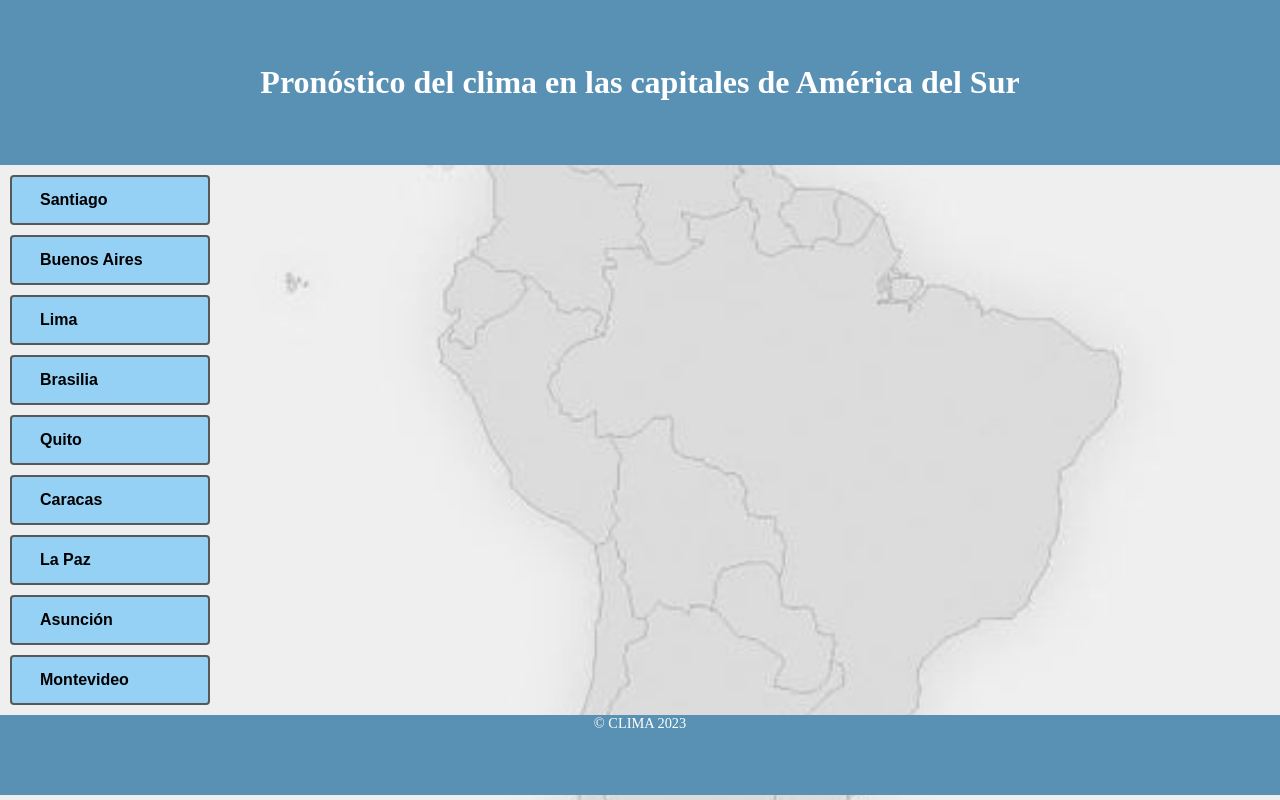
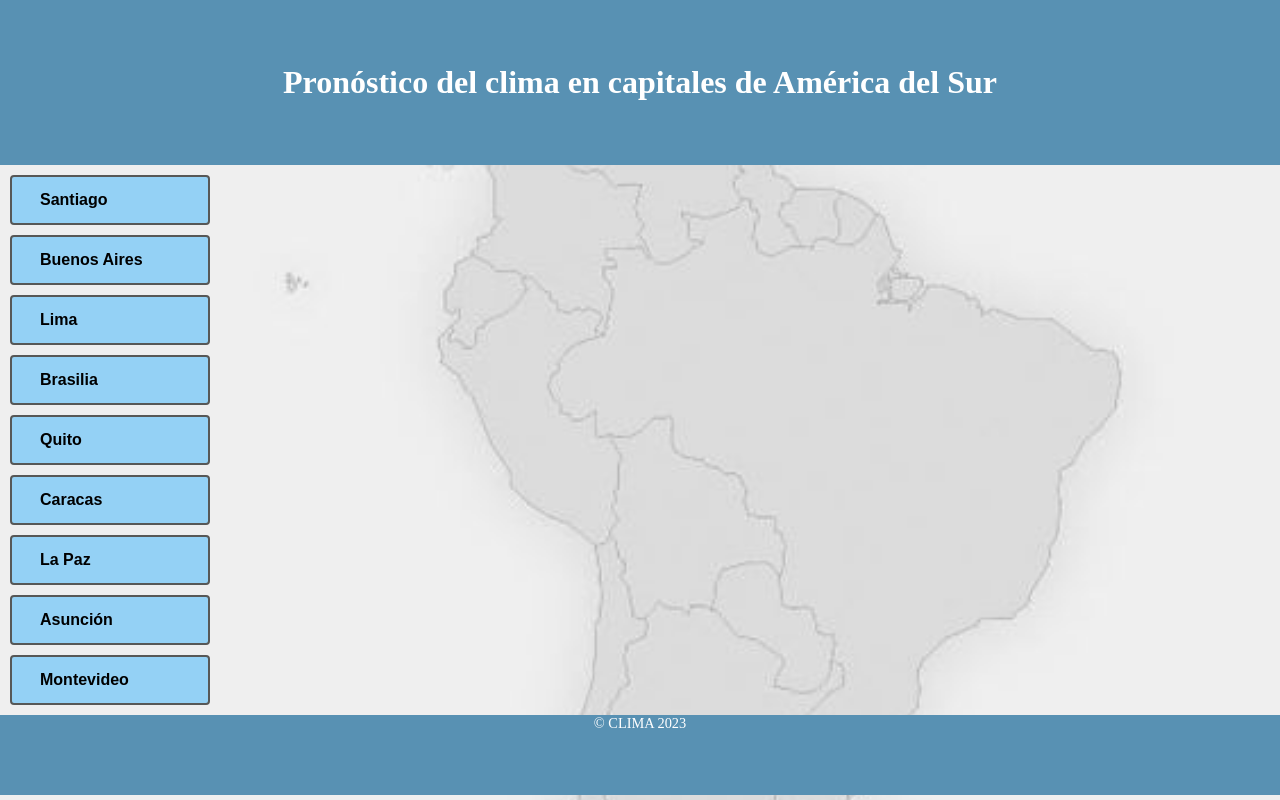
Before and after one commit to MagdalenaArriagada/Proyecto-03, a plain HTML site: page index.html in a window 1280 px wide. Drawn offline with nearby package versions, Linux system fonts and the light colour scheme; files whose address does not match are found by name.

Commit message:
Titulo h1

```diff
--- a/index.html
+++ b/index.html
@@ -13,7 +13,7 @@
 
     <header>
         <div class="fondo-titulo">
-            <h1 id="titulo"> Pronóstico del clima en las capitales de América del Sur</h1>
+            <h1 id="titulo"> Pronóstico del clima en capitales de América del Sur</h1>
         </div>
     </header>
 
```
